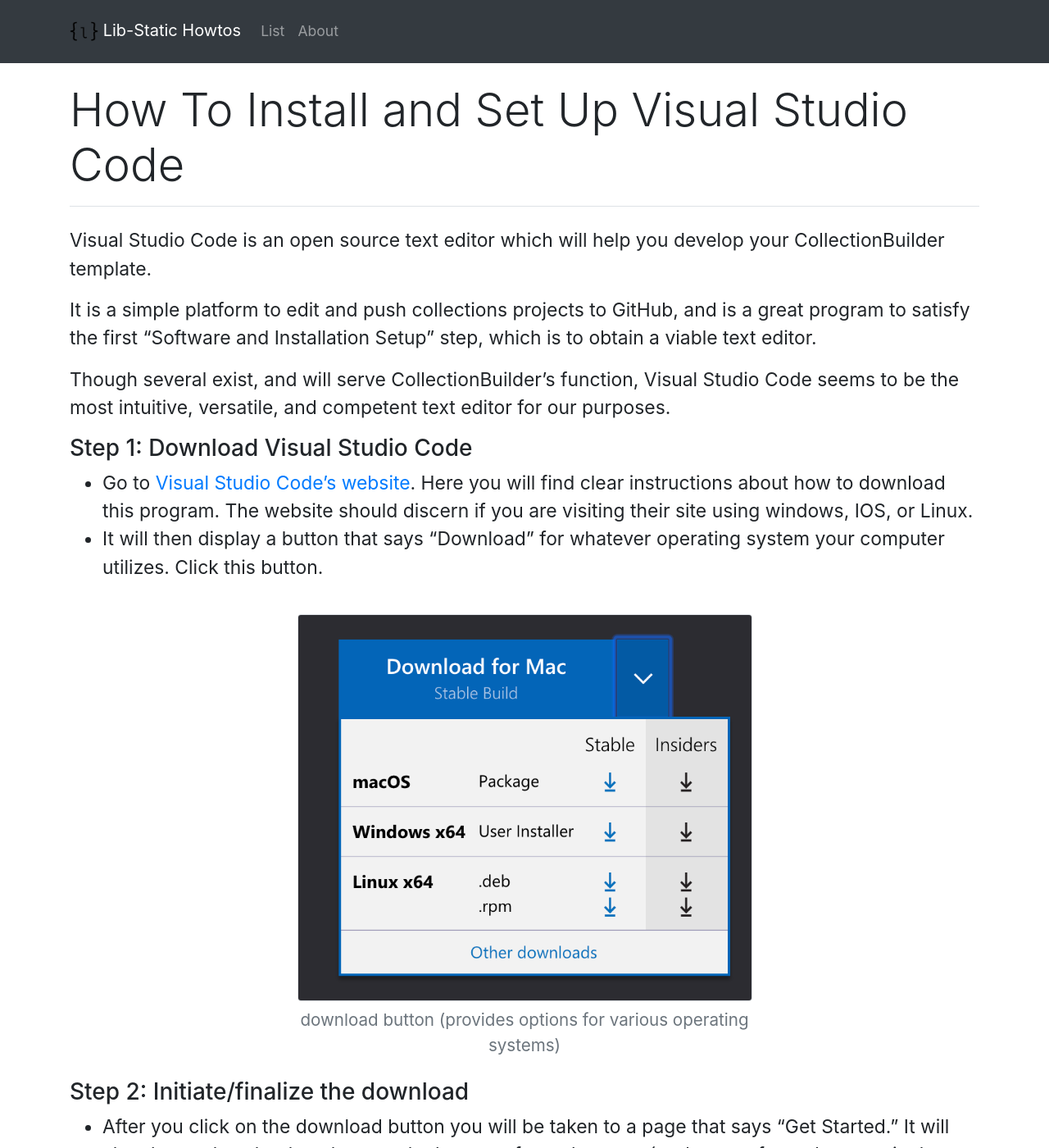
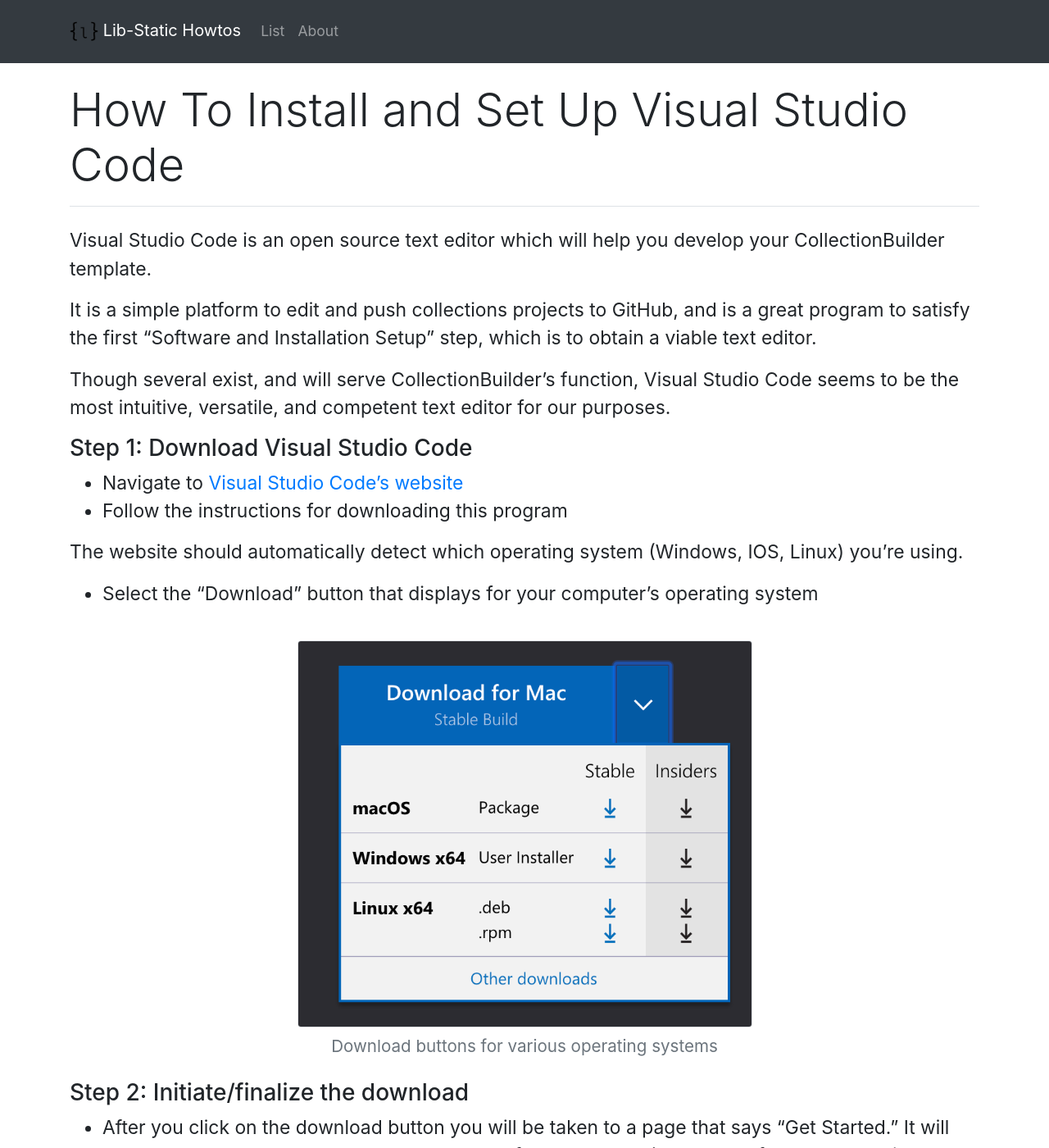
Before and after one commit to lib-static/howto, a Jekyll site: the page built from howtos/visualstudiocode.md, in a window 1280 px wide and 1400 px high. Shown: the whole window at 82% size. Built offline with Jekyll 4.4.1, drawn with Linux system fonts in a browser that asks for light colours; some of the changed text lies outside the part shown.

```diff
--- a/howtos/visualstudiocode.md
+++ b/howtos/visualstudiocode.md
@@ -10,10 +10,14 @@ Though several exist, and will serve CollectionBuilder's function, Visual Studio
 
 ### Step 1: Download Visual Studio Code
 
-- Go to [Visual Studio Code's website](https://code.visualstudio.com){:target="_blank"}. Here you will find clear instructions about how to download this program. The website should discern if you are visiting their site using windows, IOS, or Linux.
-- It will then display a button that says "Download" for whatever operating system your computer utilizes. Click this button.
+- Navigate to [Visual Studio Code's website](https://code.visualstudio.com){:target="_blank"}
+- Follow the instructions for downloading this program
 
-{% include bootstrap/figure.md img="/visualstudio/screen-shot-1.png" caption="download button (provides options for various operating systems)" alt="screen shot of the download button for downloading VS code" class="w-50" %}
+The website should automatically detect which operating system (Windows, IOS, Linux) you're using.
+
+- Select the "Download" button that displays for your computer's operating system
+
+{% include bootstrap/figure.md img="/visualstudio/screen-shot-1.png" caption="Download buttons for various operating systems" alt="screenshot of the download buttons for Visual Studio Code by operating system" class="w-50" %}
 
 ### Step 2: Initiate/finalize the download
 
```
Also changed, not shown: other parts of howtos/visualstudiocode.md (+2 -2 lines).
